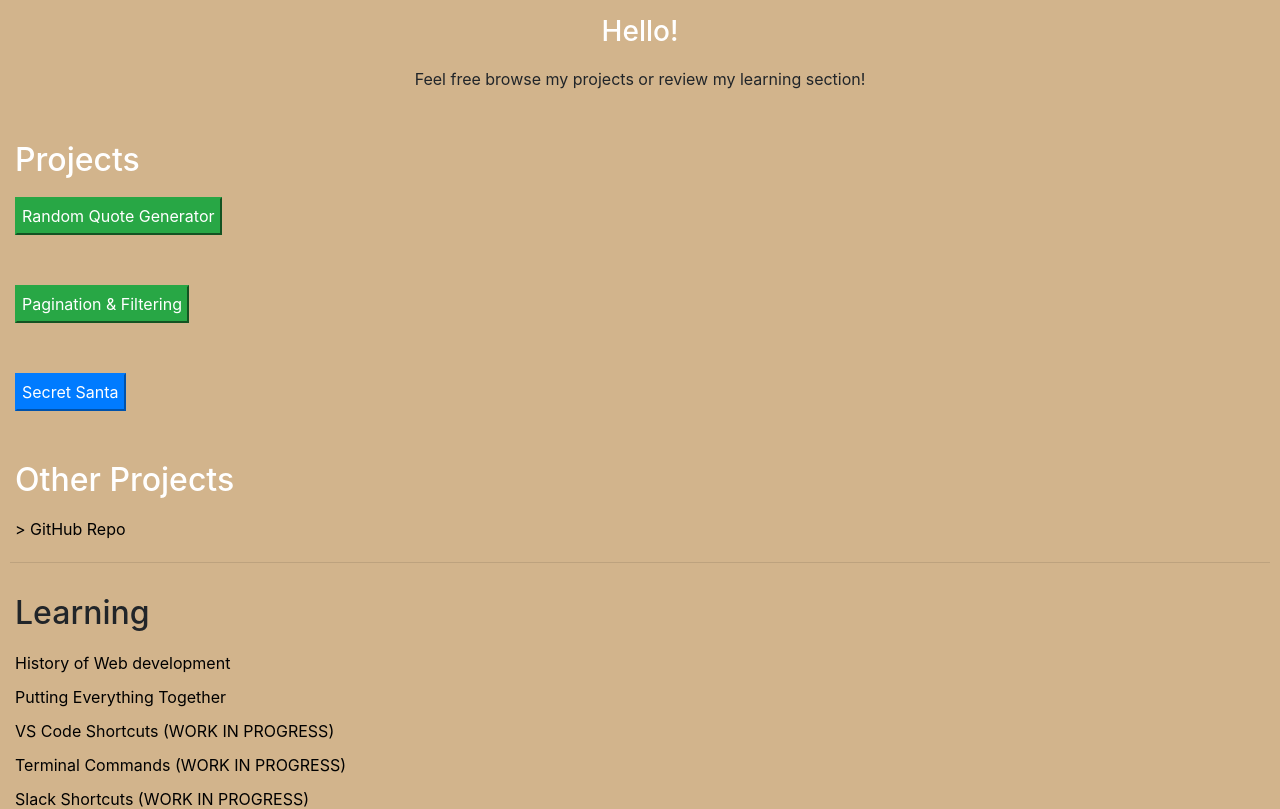
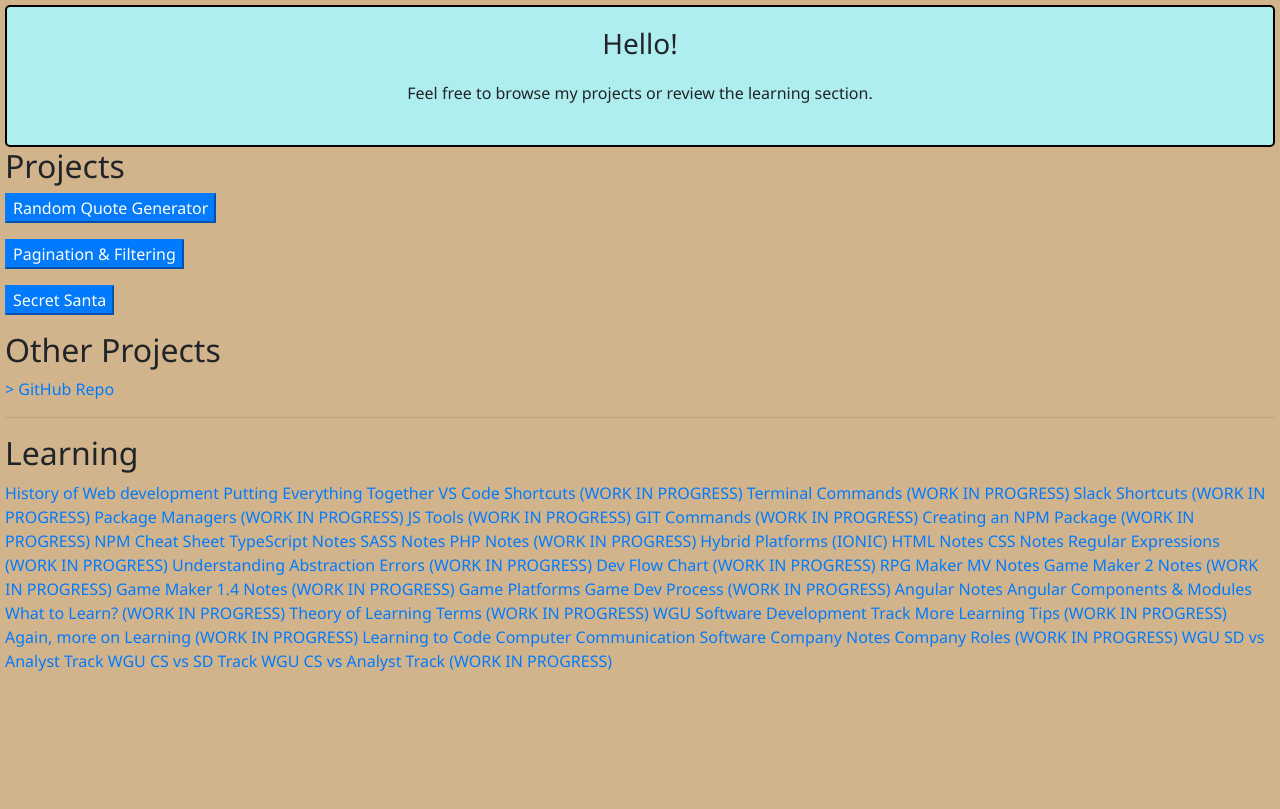
Before and after one commit to Ivl-Nunez/IvI-Nunez.github.io, a plain HTML site: page index.html in a window 1280 px wide. Shown: the top 809 px of the page. Drawn offline with nearby package versions, Linux system fonts and the light colour scheme.

Commit message:
General Cleanup
- Added banner div, learning div, project and other project divs
- Added some really basic styling for the banner

```diff
--- a/index.html
+++ b/index.html
@@ -13,20 +13,27 @@
 
   <body class='bg'>
     <!-- BANNER -->
-    <h3 class='text-center text-white' style='font-family:;'>Hello!</h3>
-    <p class='text-center'>Feel free browse my projects or review my learning section!
+    <div id='banner'>
+      <h3>Hello!</h3>
+      <p>Feel free to browse my projects or review the learning section.
       </p><br>
+    </div>
     <!-- PROJECTS -->
-    <h2 class='text-white'>Projects</h2>
-    <a href='Projects/randomQuoteGen/index.html'><button type='button' class='btn-success mb-3'>Random Quote Generator</button></a><br>
-    <a href='Projects/pagination&Filtering/index.html'><button type='button' class='btn-success mb-3'>Pagination & Filtering</button></a><br>
+    <div id='projects'>
+      <h2>Projects</h2>
+      <a href='Projects/randomQuoteGen/index.html'><button type='button' class='btn-primary mb-3'>Random Quote Generator</button></a><br>
+      <a href='Projects/pagination&Filtering/index.html'><button type='button' class='btn-primary mb-3'>Pagination & Filtering</button></a><br>
       <a href='Projects/SecretSanta/index.html'><button type='button' class='btn-primary mb-3'>Secret Santa</button></a><br>
+    </div>
 
-    <h2 class='text-white'>Other Projects</h2>
+    <div id='otherProjecs'>
+      <h2>Other Projects</h2>
       <a href='https://github.com/Ivl-Nunez?tab=repositories'>> GitHub Repo</a>
       <hr>
+    </div>
 
     <!-- LEARNING -->
+    <div id='learning'>
       <h2>Learning</h2>
       <a href='https://docs.google.com/document/d/e/2PACX-1vSgen0JkJ01ODR7UfzFkKEIwnDA7DPFpiAd1ulG0WVXwPFwLc4s5RLX0SaBnz9RW4WwBK-1dADXy2gP/pub'>History of Web development</a>
       <a href="https://docs.google.com/document/d/e/2PACX-1vSy9AvUgZYc94mTb6NW_1gNzQXaNZOeBTSFqBDPhH3fwE3efM3Yeh4n78n4WjsaxN6ysyRPkSMcR3YE/pub">Putting Everything Together</a>
@@ -68,6 +75,7 @@
       <a href="https://docs.google.com/spreadsheets/d/e/2PACX-1vQBRAoyal8KdZ4gOlgTwrT5iVsTk5nT5c-SoIheH41Ka4KQno4edHwK2zRVA36HhOfdDl7YzTVgPIdT/pubhtml?gid=0&single=true">WGU SD vs Analyst Track</a>
       <a href="https://docs.google.com/spreadsheets/d/e/2PACX-1vTeO5K8wVpJ8krwH7RvB1ONrcF4HroEUr91ewSxSPKrpExD6KtZV0ksaZIQTrrqEMmsDFmwprwGqAnY/pubhtml?gid=0&single=true">WGU CS vs SD Track</a>
       <a href="">WGU CS vs Analyst Track (WORK IN PROGRESS)</a>
+    </div>
 
 
     <!-- MAIN JAVASCRIPT -->
--- a/styles.css
+++ b/styles.css
@@ -1,25 +1,15 @@
-body, html {
-    height: 100%;
-  }
-  .bg {
-    /* The image used */
-   /* background-image: url("Images/background_image.jpg");*/
-    /* https://pixabay.com/illustrations/gradient-professional-background-1761190/ */
-    background-color: tan;
-    /* Full height */
-    height: 100%;
+body {
+  padding: 5px;
+  background-color: tan;
+  font-family: 'Segoe UI', Tahoma, Geneva, Verdana, sans-serif;
+}
 
-    /* Center and scale the image nicely */
-    background-position: center;
-    background-repeat: no-repeat;
-    background-size: cover;
-  }
-
-  a {
-    color: black;
-    display: block;
-  }
-
-  * {
-    padding: 5px;
-  }
+#banner {
+  border: 2px black solid;
+  border-radius: 5px;
+  background-color: paleturquoise;
+}
+#banner h3, p {
+  text-align: center;
+  margin-top: 20px;
+}
```
Lines whose indentation alone changed are shown as unchanged.
